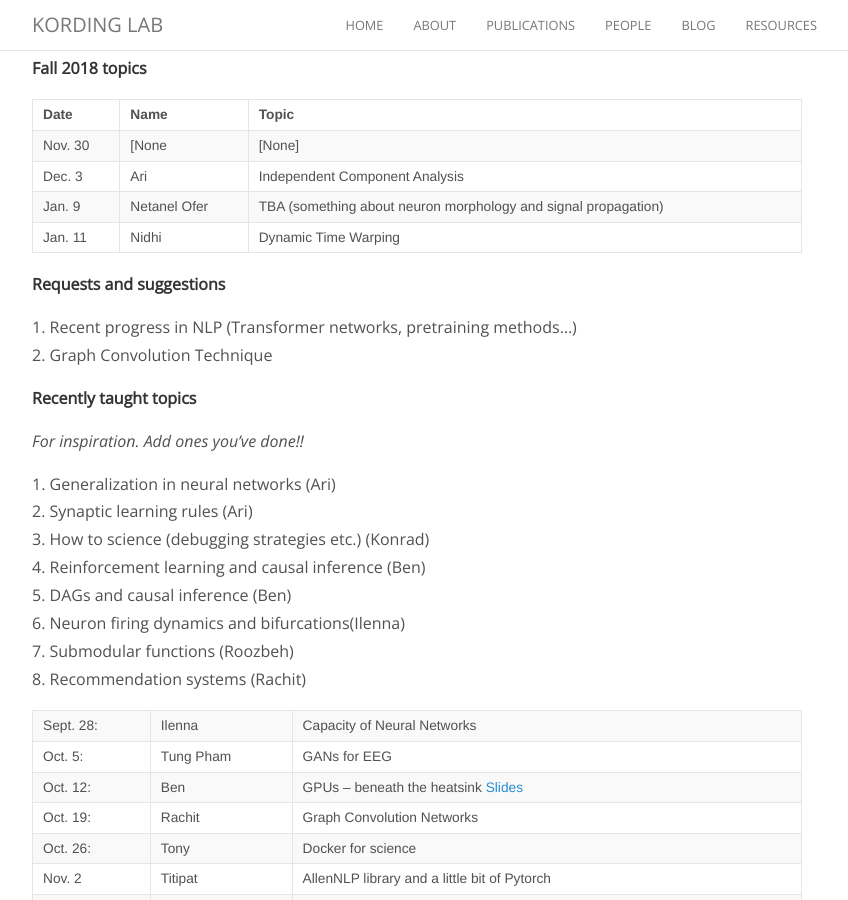
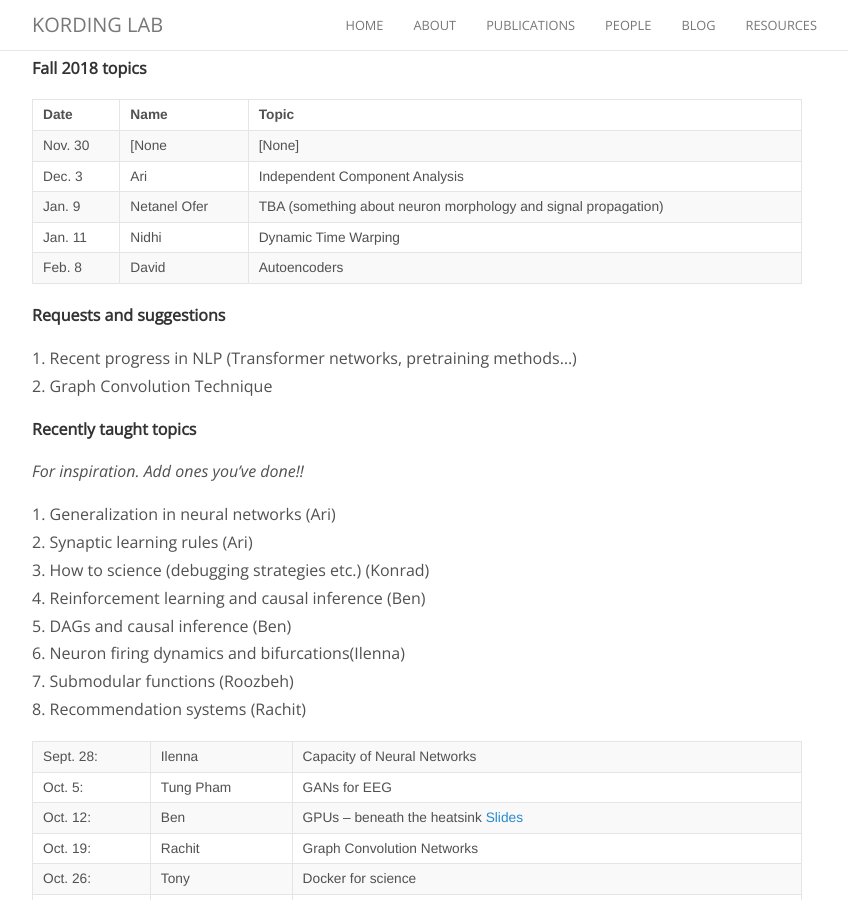
Before and after one commit to KordingLab/KordingLab.github.io, a Jekyll site: the page built from _posts/2018-08-29-upcoming-lab-teaching.md, in a window 1280 px wide and 900 px high, scrolled down 326 px. Shown: the whole window, without its empty margins (223-1071 px from the left). Built offline with Jekyll 4.4.1, drawn with Linux system fonts in a browser that asks for light colours; nearby versions of some CDN libraries; comment, search, counter and statistics services are not loaded.

Commit message:
Added David teaching

```diff
--- a/_posts/2018-08-29-upcoming-lab-teaching.md
+++ b/_posts/2018-08-29-upcoming-lab-teaching.md
@@ -19,6 +19,7 @@ neuroscientific princples, new findings and literature reviews... whatever!
 |Dec. 3| Ari | Independent Component Analysis |
 |Jan. 9| Netanel Ofer | TBA (something about neuron morphology and signal propagation)|
 |Jan. 11| Nidhi | Dynamic Time Warping |
+|Feb. 8| David | Autoencoders |
 
 **Requests and suggestions**
 
```
